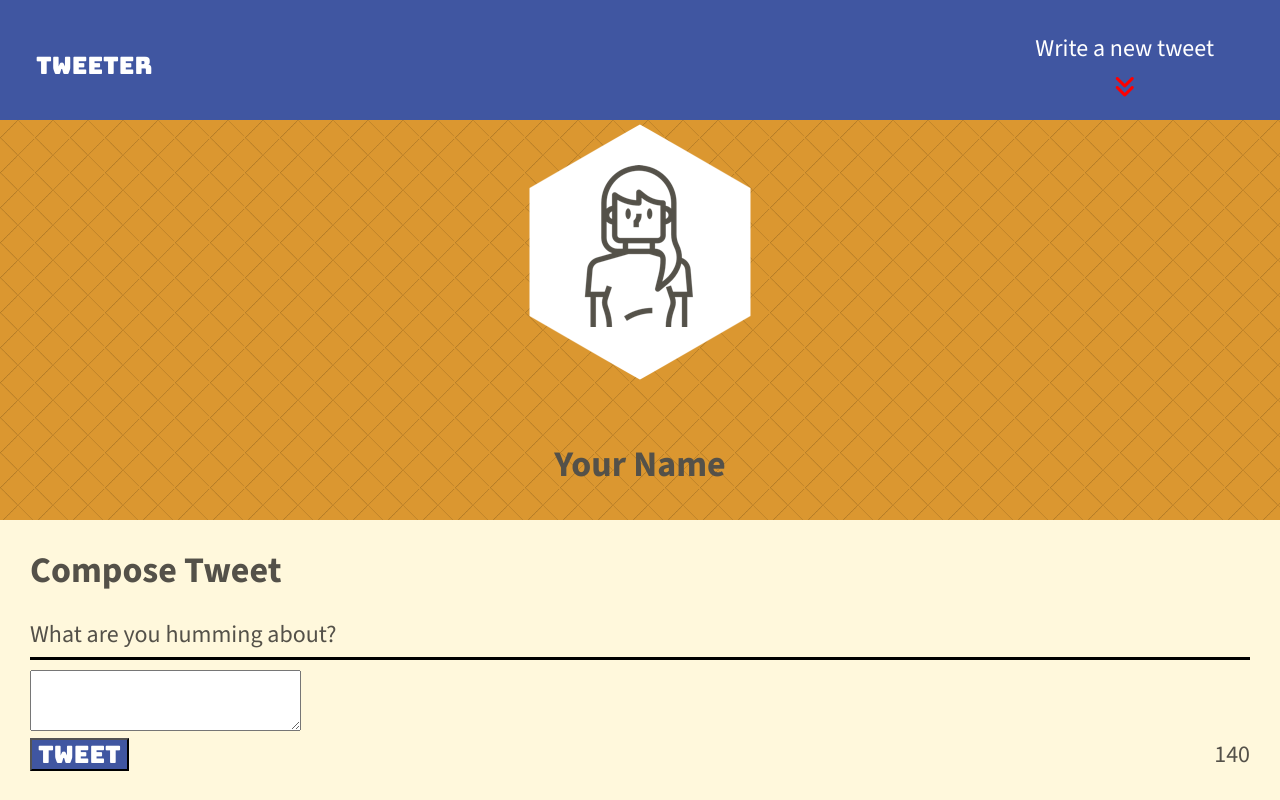
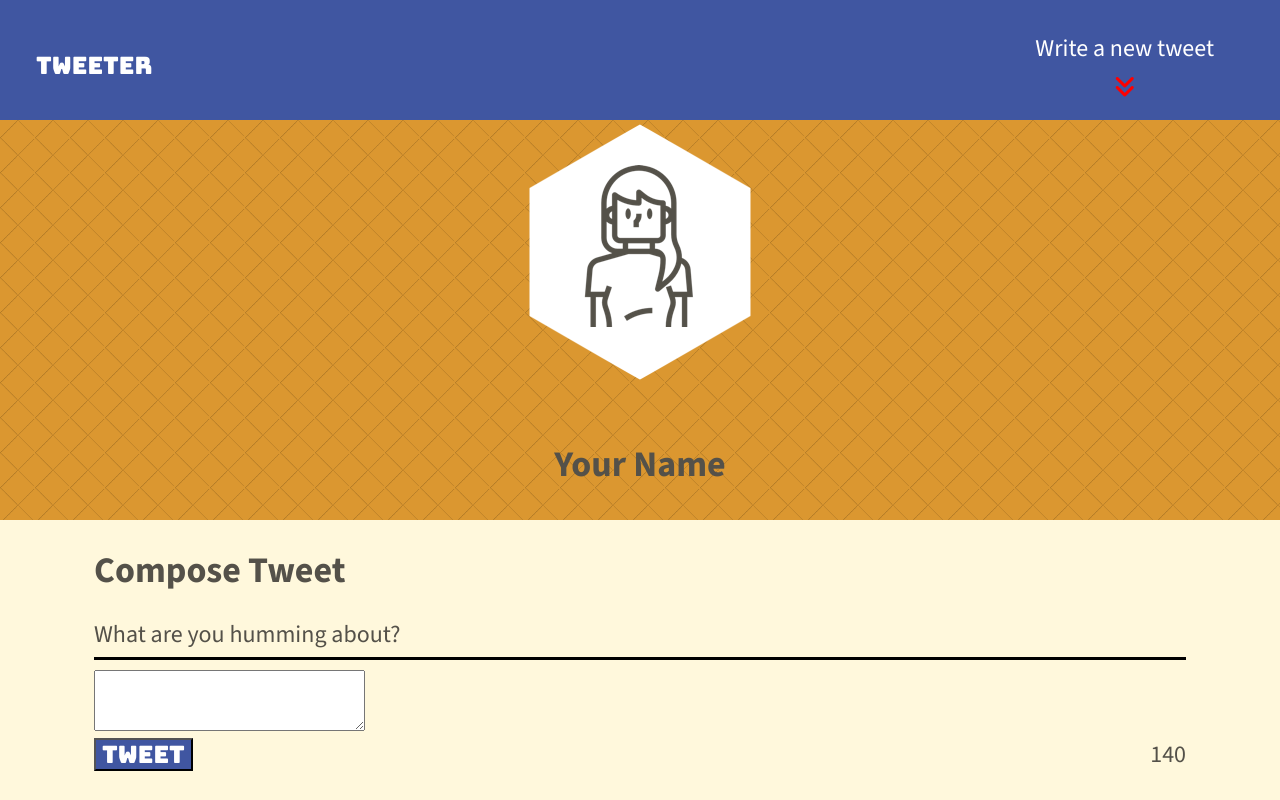
Before and after one commit to yeella905/tweeter, a website: page public/index.html in a window 1280 px wide. Drawn offline with nearby package versions, Linux system fonts and the light colour scheme.

Commit message:
fixed order of the html tags

```diff
--- a/public/index.html
+++ b/public/index.html
@@ -59,7 +59,7 @@
       </div>
     </header>
     <!-- Page-specific (main) content here -->
-    <main class="container"></main>
+    <main class="container">
     <section class="new-tweet">
       <h2>Compose Tweet</h2>
       <form method="post" action="/tweets">
@@ -71,5 +71,6 @@
         </div>
       </form>
     </section>
+  </main>
   </body>
 </html>
```
